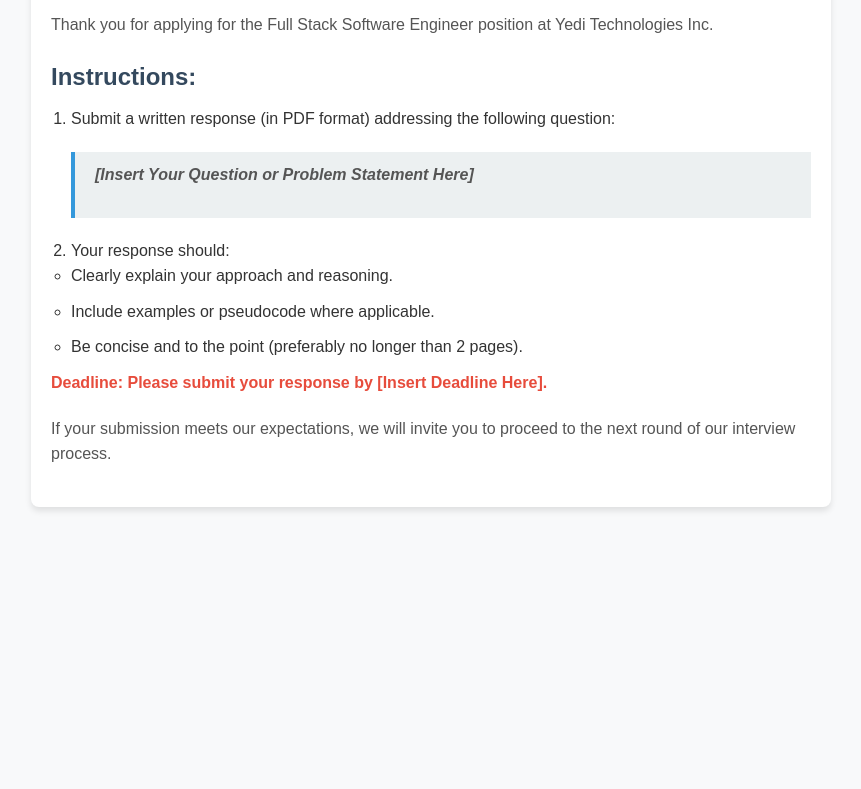
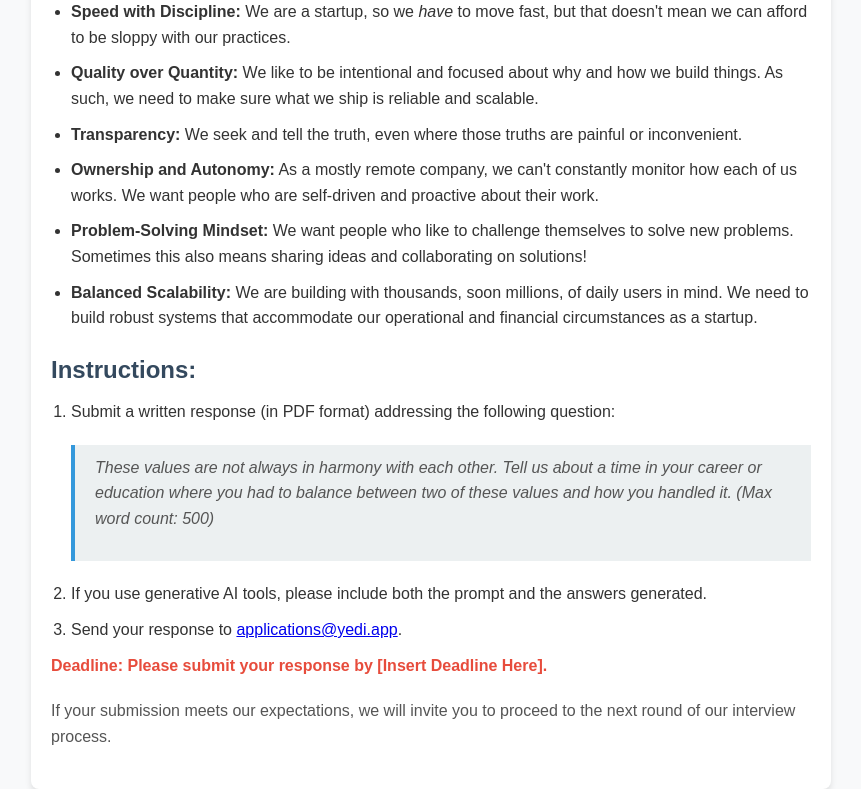
Before and after one commit to yedi-app/written-assignment-instructions, a plain HTML site: page index.html in a window 1280 px wide. Shown: the part 186-975 px from the top of the page, without its empty margins (209-1070 px from the left). Before the commit the page ends 800 px from the top, so only its background shows below. Drawn offline with Linux system fonts and the light colour scheme.

Commit message:
instructions

```diff
--- a/index.html
+++ b/index.html
@@ -48,6 +48,13 @@
       margin-bottom: 10px;
     }
 
+    h3 {
+      font-size: 1.25rem;
+      color: #2c3e50;
+      margin-top: 20px;
+      margin-bottom: 10px;
+    }
+
     p {
       font-size: 1rem;
       margin-bottom: 20px;
@@ -59,6 +66,15 @@
     }
 
     ol li {
+      margin-bottom: 10px;
+    }
+
+    ul {
+      margin-left: 20px;
+      margin-bottom: 20px;
+    }
+
+    ul li {
       margin-bottom: 10px;
     }
 
@@ -82,19 +98,32 @@
   <div class="container">
     <h1>Yedi Technologies Inc. - Written Assignment</h1>
     <p>Thank you for applying for the Full Stack Software Engineer position at Yedi Technologies Inc.</p>
+
+    <h2>Engineering Values</h2>
+    <ul>
+      <li><strong>Speed with Discipline:</strong> We are a startup, so we <em>have</em> to move fast, but that doesn't
+        mean we can afford to be sloppy with our practices.</li>
+      <li><strong>Quality over Quantity:</strong> We like to be intentional and focused about why and how we build
+        things. As such, we need to make sure what we ship is reliable and scalable.</li>
+      <li><strong>Transparency:</strong> We seek and tell the truth, even where those truths are painful or
+        inconvenient.</li>
+      <li><strong>Ownership and Autonomy:</strong> As a mostly remote company, we can't constantly monitor how each of
+        us works. We want people who are self-driven and proactive about their work.</li>
+      <li><strong>Problem-Solving Mindset:</strong> We want people who like to challenge themselves to solve new
+        problems. Sometimes this also means sharing ideas and collaborating on solutions!</li>
+      <li><strong>Balanced Scalability:</strong> We are building with thousands, soon millions, of daily users in mind.
+        We need to build robust systems that accommodate our operational and financial circumstances as a startup.</li>
+    </ul>
+
     <h2>Instructions:</h2>
     <ol>
       <li>Submit a written response (in PDF format) addressing the following question:</li>
       <blockquote>
-        <p><strong>[Insert Your Question or Problem Statement Here]</strong></p>
+        <p>These values are not always in harmony with each other. Tell us about a time in your career or education
+          where you had to balance between two of these values and how you handled it. (Max word count: 500)</p>
       </blockquote>
-      <li>Your response should:
-        <ul>
-          <li>Clearly explain your approach and reasoning.</li>
-          <li>Include examples or pseudocode where applicable.</li>
-          <li>Be concise and to the point (preferably no longer than 2 pages).</li>
-        </ul>
-      </li>
+      <li>If you use generative AI tools, please include both the prompt and the answers generated.</li>
+      <li>Send your response to <a href="mailto:applications@yedi.app">applications@yedi.app</a>.</li>
     </ol>
     <p class="deadline"><strong>Deadline:</strong> Please submit your response by [Insert Deadline Here].</p>
     <p>If your submission meets our expectations, we will invite you to proceed to the next round of our interview
```
